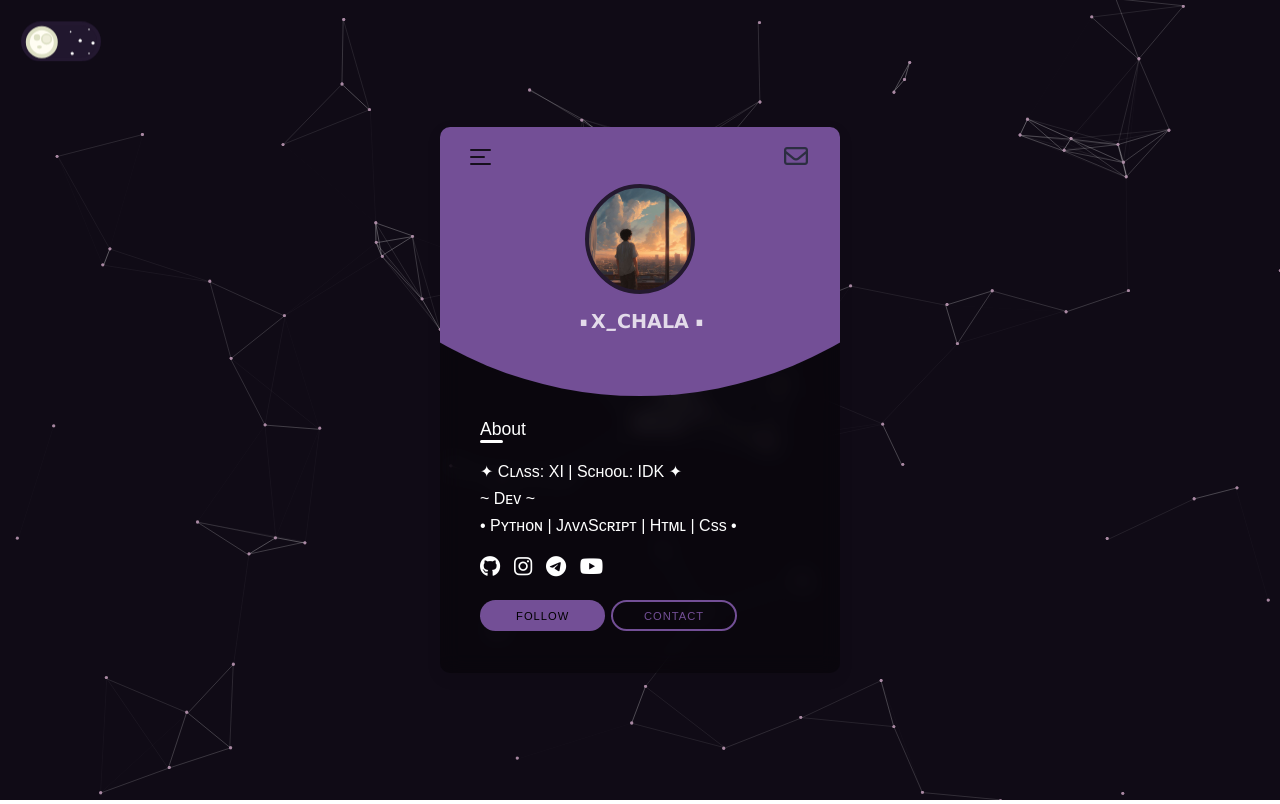
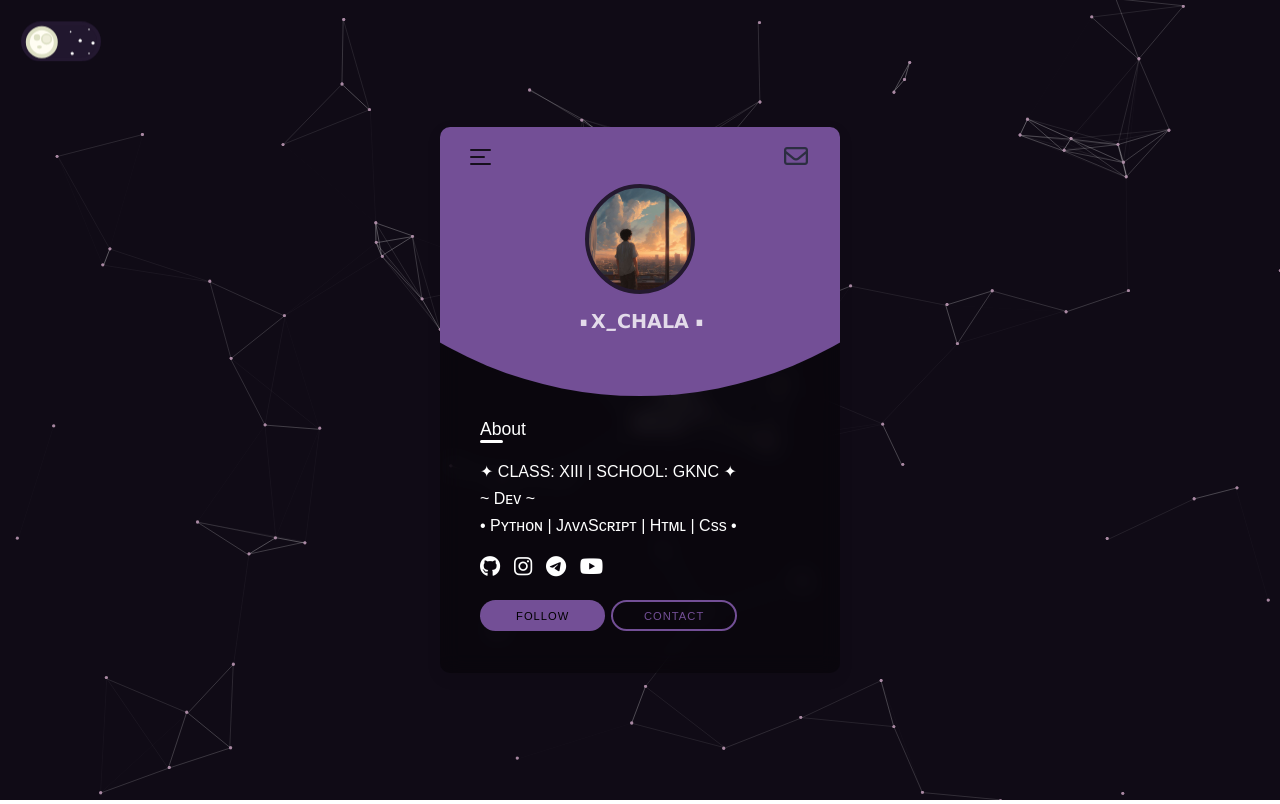
Before and after one commit to Chalana001/x_Chala, a plain HTML site: page index.html in a window 1280 px wide. Drawn offline with Linux system fonts and the light colour scheme.

Commit message:
index.html

```diff
--- a/index.html
+++ b/index.html
@@ -1920,7 +1920,7 @@ var pJS = function (e, a) {
                     <div class="left">
                          <div class="about-container">
                               <h3 class="title">About</h3>
-                              <p class="text">✦ Cʟᴧss: XI | Sᴄʜᴏᴏʟ: IDK ✦</p>
+                              <p class="text">✦ CLASS: XIII | SCHOOL: GKNC ✦</p>
                               <p class="text">~ Dᴇᴠ ~</p>
                               <p class="text">• Pʏᴛʜᴏɴ | JᴧᴠᴧSᴄʀɪᴘᴛ | Hᴛᴍʟ | Css •</p>
                          </div>
```
